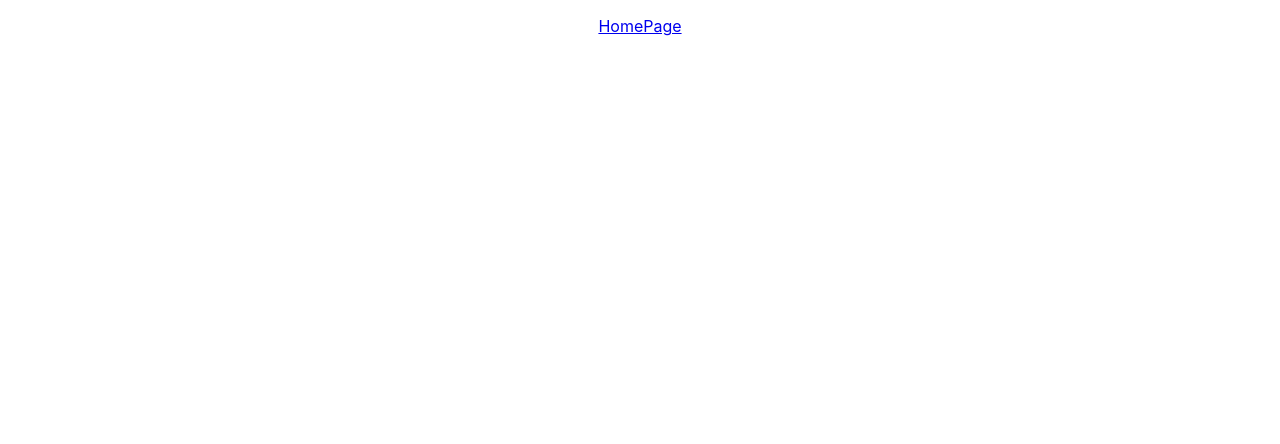
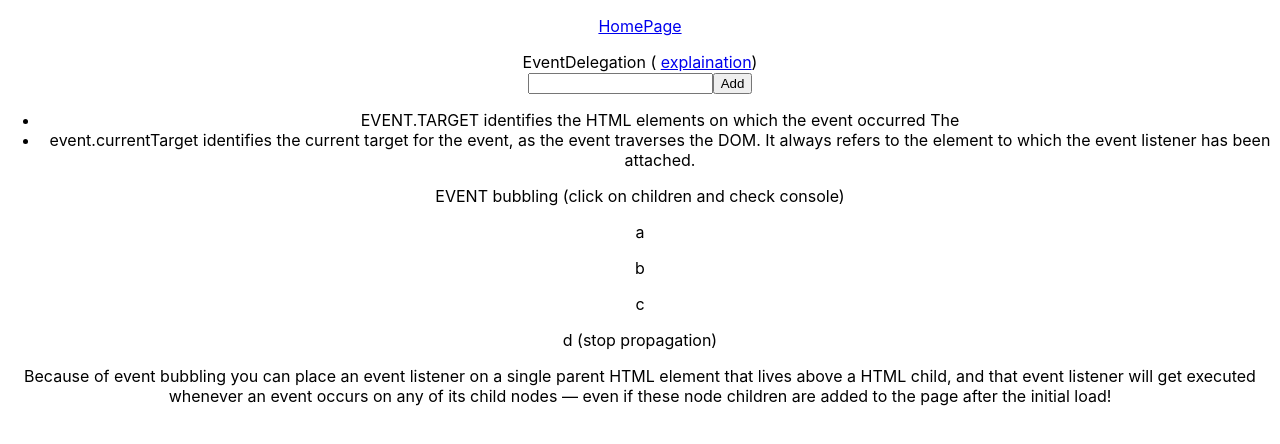
Before and after one commit to sai6855/my-react-template, a React (Create React App) app: page /event-delegation in a window 1280 px wide. Before the commit this address had no page. Shown: the top 444 px of the page. Built offline with nearby package versions, Linux system fonts and the light colour scheme.

Commit message:
added dsa questions

```diff
--- a/src/App.tsx
+++ b/src/App.tsx
@@ -3,6 +3,7 @@ import "./App.css";
 import CacheProvider from "./common-code/Hooks/Cache/CacheProvider";
 //import CachePage from "./Pages/CachePage";
 import DebounceExample from "./Pages/DebounceExample";
+import EventDelegation from "./Pages/EventDelegation";
 import HomePage from "./Pages/HomePage";
 import InfiniteScroll from "./Pages/InfiniteScroll";
 import NumberIncrementCounter from "./Pages/InterviewExamples/NumberIncrementCounter";
@@ -26,6 +27,7 @@ function App() {
               path="/number-increment-counter"
               element={<NumberIncrementCounter />}
             />
+            <Route path="/event-delegation" element={<EventDelegation />} />
           </Routes>
         </BrowserRouter>
       </div>
--- /dev/null
+++ b/src/Pages/EventDelegation.jsx
@@ -0,0 +1,105 @@
+import React, { useEffect, useRef, useState } from "react";
+
+const EventDelegation = () => {
+  useEffect(() => {
+    const target = document.getElementById("todos");
+    target.addEventListener("click", (e) => {
+      console.log("event-delegation: target (child)", e.target);
+      console.log("event-delegation: current target (parent)", e.currentTarget);
+    });
+  }, []);
+
+  const [todos, setTodos] = useState([]);
+
+  const ref = useRef();
+
+  return (
+    <>
+      <div>
+        <div>
+          EventDelegation ({" "}
+          <a href="https://medium.com/@bretdoucette/part-4-what-is-event-delegation-in-javascript-f5c8c0de2983">
+            explaination
+          </a>
+          )
+        </div>
+        <div
+          id="todos"
+          // onClick={(e) => {
+          //   console.log("event-delegation: target (child)", e.target.id);
+          // }}
+        >
+          {todos?.map((todo, i) => (
+            <div key={i}>
+              <input type="checkbox" id={todo.name} />
+              <label htmlFor={todo.name} id={"label  " + todo.name}>
+                {todo.name}
+              </label>
+            </div>
+          ))}
+        </div>
+        <form
+          ref={ref}
+          onSubmit={(e) => {
+            e.preventDefault();
+            const formData = new FormData(ref.current);
+            setTodos([...todos, Object.fromEntries(formData)]);
+            ref.current.reset();
+          }}
+        >
+          <input name="name" />
+          <button type="submit">Add</button>
+        </form>
+        <ul>
+          <li>
+            EVENT.TARGET identifies the HTML elements on which the event
+            occurred The
+          </li>
+          <li>
+            event.currentTarget identifies the current target for the event, as
+            the event traverses the DOM. It always refers to the element to
+            which the event listener has been attached.
+          </li>
+        </ul>
+      </div>
+
+      <div>
+        <div>EVENT bubbling (click on children and check console)</div>
+
+        <div
+          style={{ margin: "1rem" }}
+          onClick={() => {
+            console.log("A");
+          }}
+        >
+          a
+          <div style={{ margin: "1rem" }} onClick={() => console.log("B")}>
+            b
+            <div style={{ margin: "1rem" }} onClick={() => console.log("C")}>
+              c
+              <div
+                style={{ margin: "1rem" }}
+                onClick={(e) => {
+                  e.stopPropagation();
+                  console.log("D");
+                }}
+              >
+                d (stop propagation)
+              </div>
+            </div>
+          </div>
+        </div>
+
+        <div>
+          Because of event bubbling you can place an event listener on a single
+          parent HTML element that lives above a HTML child, and that event
+          listener will get executed whenever an event occurs on any of its
+          child nodes — even if these node children are added to the page after
+          the initial load!
+        </div>
+      </div>
+    </>
+  );
+};
+
+export default EventDelegation;
--- a/src/Pages/HomePage.tsx
+++ b/src/Pages/HomePage.tsx
@@ -20,6 +20,7 @@ const HomePage = () => {
 
           <Link to="/number-increment-counter">number-increment-counter</Link>
         </div>
+        <Link to="/event-delegation">event-delegation/ event-bubling</Link>
       </AddPropstochild>
     </div>
   );
```
Also changed, not shown: src/Interview-questions/composition-polyfill.js (added, +23 -0 lines), src/Interview-questions/flatten-array.js (added, +21 -0 lines), src/Interview-questions/implement-promise-all.js (added, +40 -0 lines), src/Interview-questions/pipe-polyfill.js (added, +22 -0 lines), src/Interview-questions/setTimeoutOutput.js (added, +26 -0 lines), src/Interview-questions/call-apply-bind.js (added), src/Interview-questions/infinite-currying.js (added).
